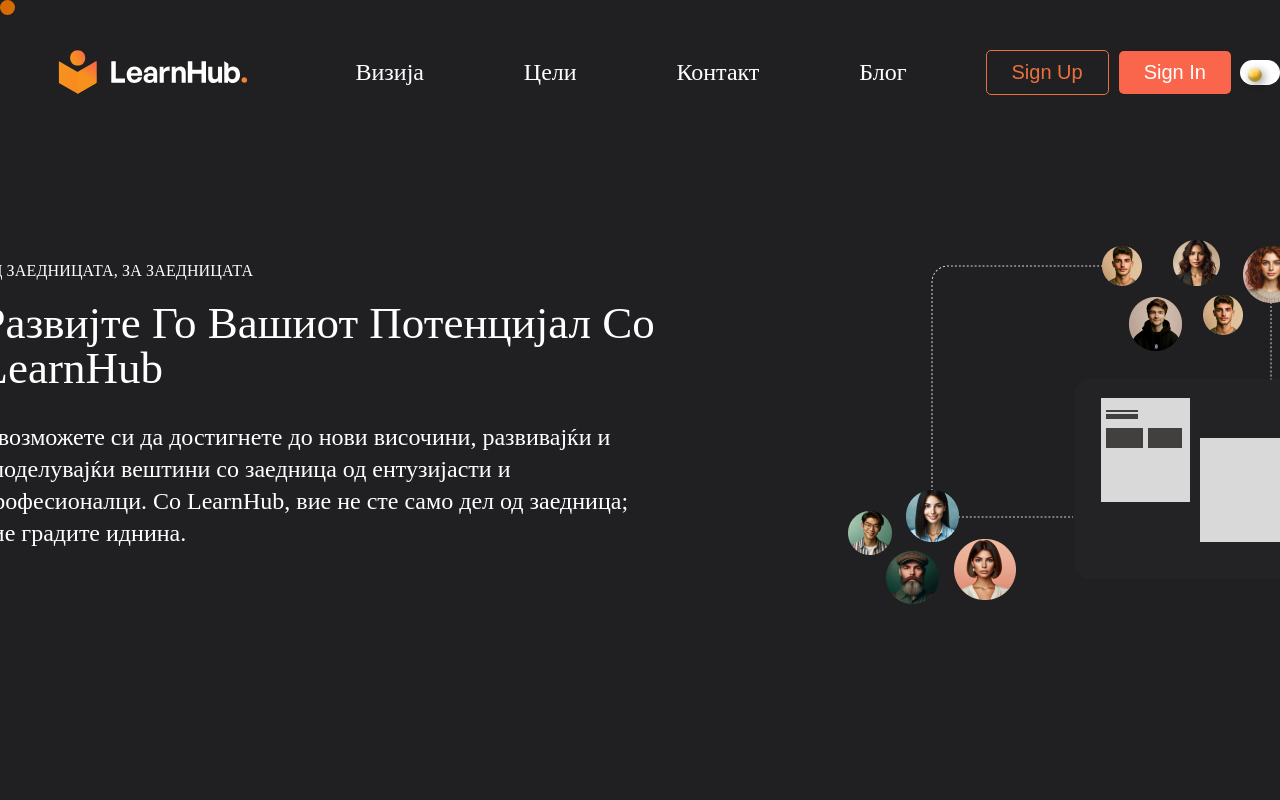
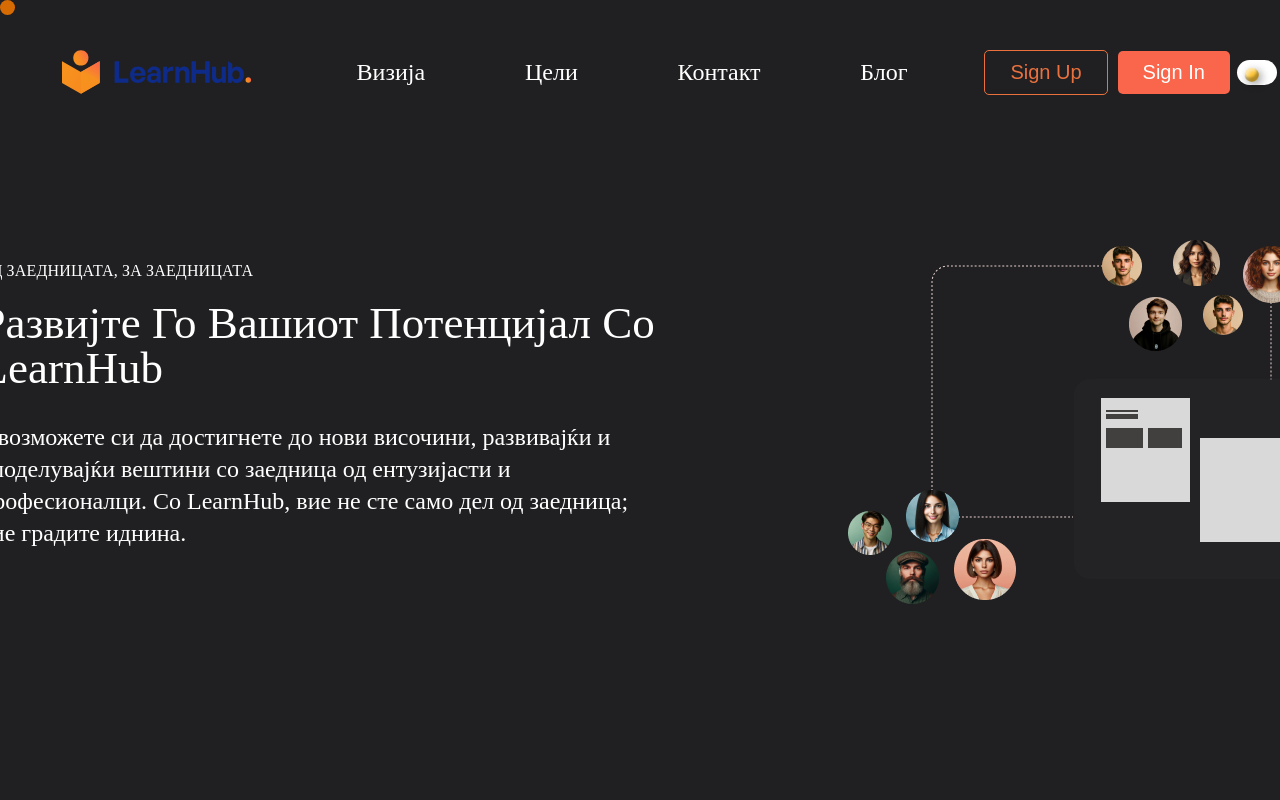
Before and after one commit to learnhubmk/app, a Next.js app: page / in a window 1280 px wide. Shown: the top 800 px of the page. Built offline with nearby package versions, Linux system fonts and the light colour scheme; no server answers.

Commit message:
theme style and logo change

```diff
--- a/components/reusable-components/navigation/Navigation.tsx
+++ b/components/reusable-components/navigation/Navigation.tsx
@@ -43,7 +43,7 @@ const Navigation = () => {
       <div className={styles.navContainer}>
         <Link className={`display-s ${styles.navigationLogo}`} href="/">
           <Image
-            src="/logo/logo.svg"
+            src="/logo/Horizontal-Logo_Full-Color.svg"
             className={`${styles.navigationLogo}`}
             alt="LearnHub Logo"
             width={250}
--- a/components/reusable-components/navigation/navigation.module.scss
+++ b/components/reusable-components/navigation/navigation.module.scss
@@ -48,8 +48,9 @@ color: inherit;  position: relative;
 
 .navContainer {
   display: flex;
-  justify-content: space-between;
+  justify-content: space-around;
   align-items: center;
+
 }
 
 .leftContent {
```
Also changed, not shown: public/logo/Horizontal-Logo_Full-Color.svg (added).
